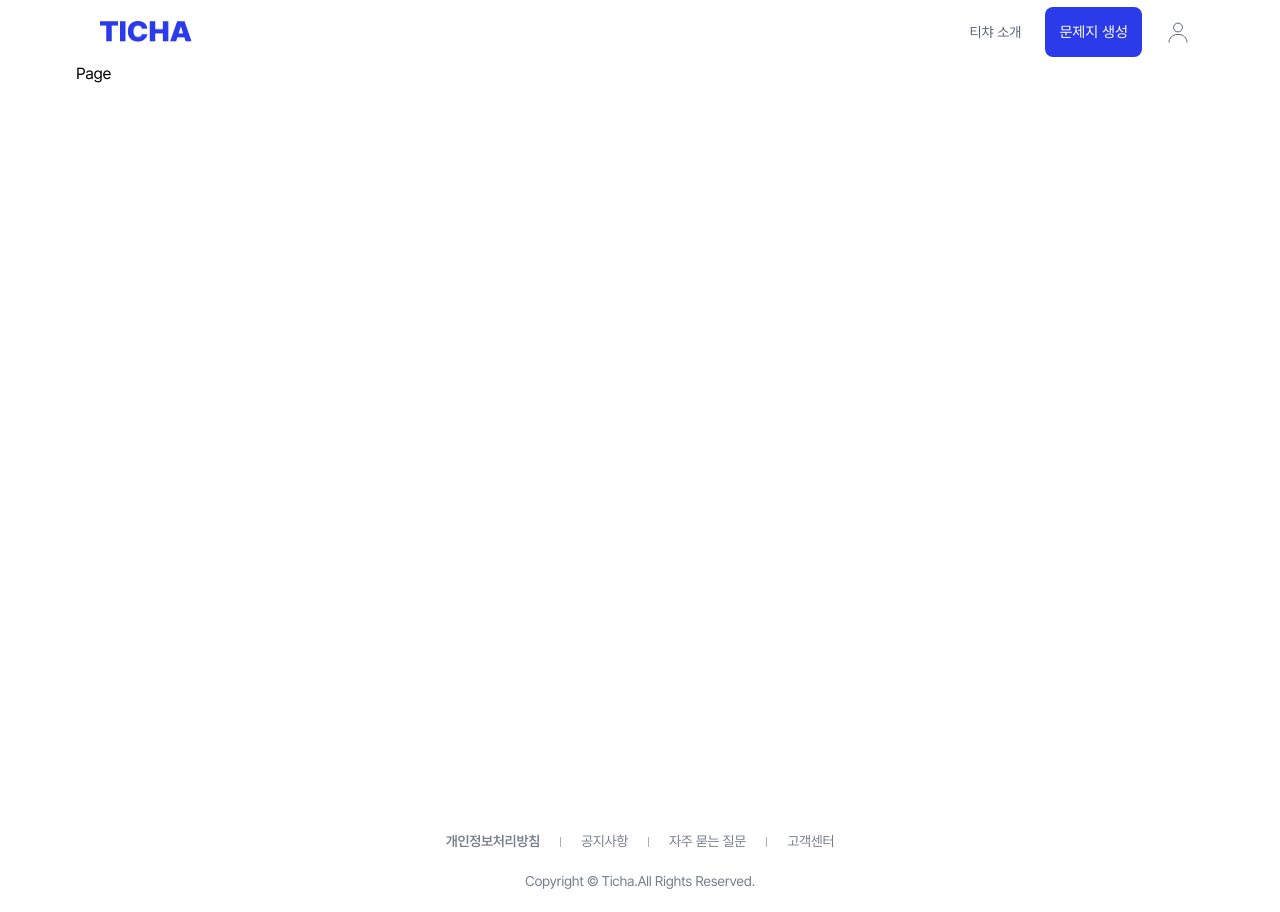
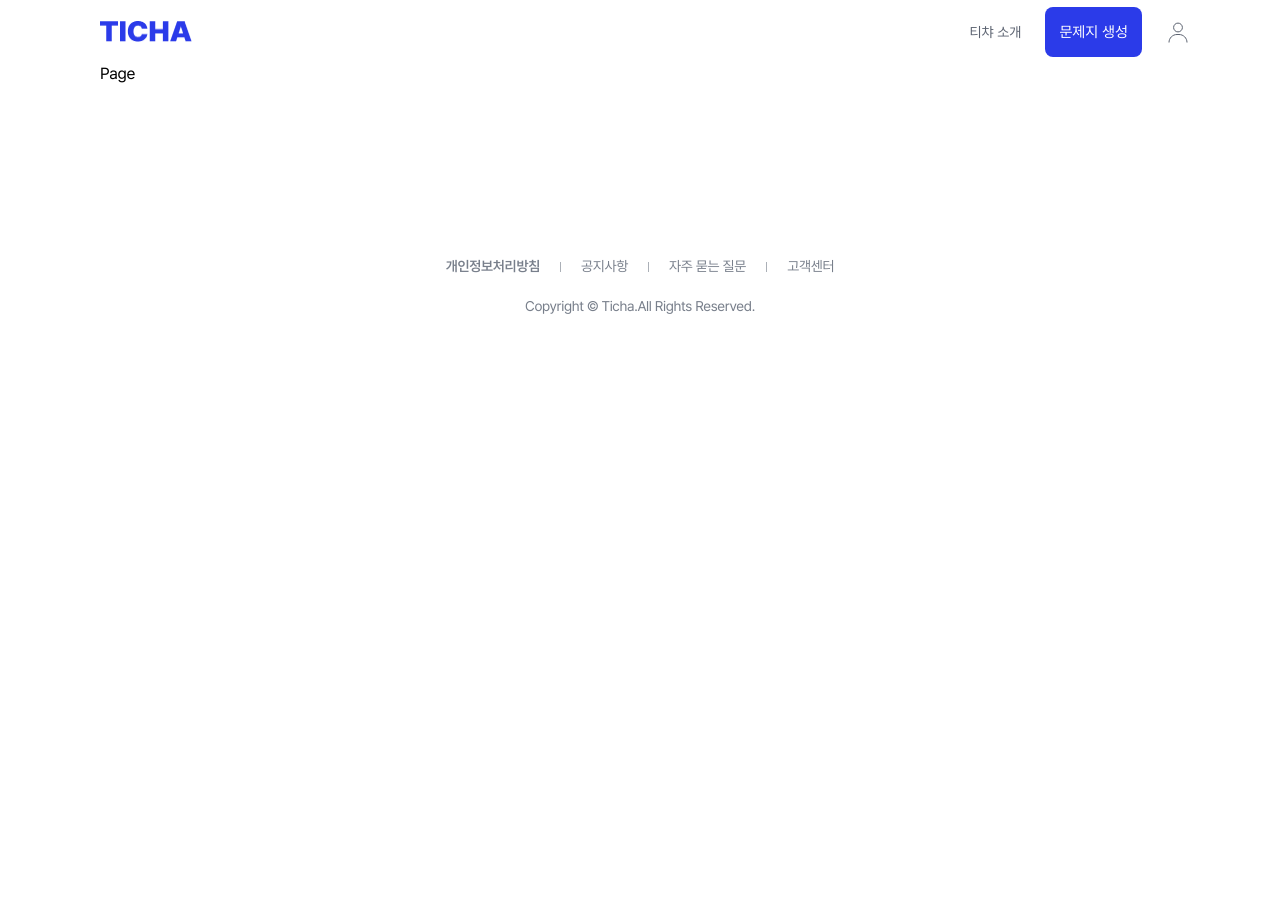
Before and after one commit to ticha-ai/ticha-FE, a Next.js app: page / in a window 1280 px wide. After the commit the page ends 800 px from the top, so only its background shows below. Built offline with nearby package versions, Linux system fonts and the light colour scheme.

Commit message:
style: 레이아웃 스타일 수정

```diff
--- a/src/components/ServiceLayout/style.module.css
+++ b/src/components/ServiceLayout/style.module.css
@@ -4,9 +4,10 @@
 }
 
 .main {
-  padding-top: 63px;
+  padding: 63px 24px 140px 24px;
+
   width: 100%;
-  height: 100vh;
+  height: fit-content;
 }
 
 @media (max-width: 768px) {
```
